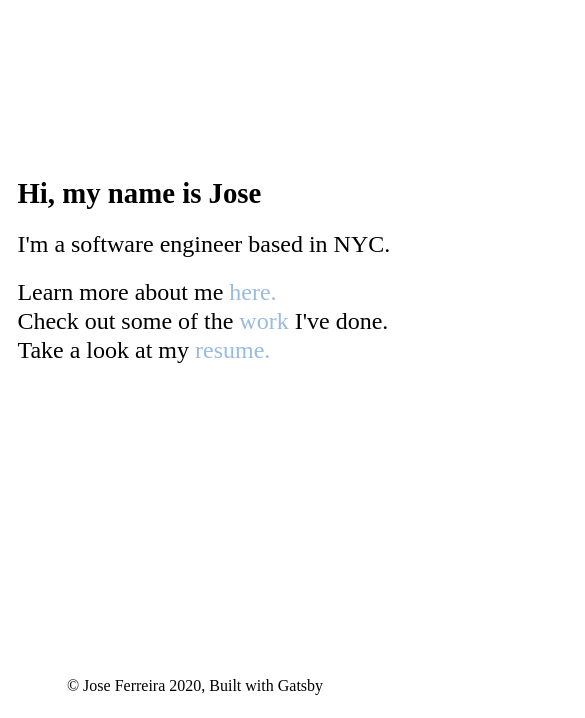
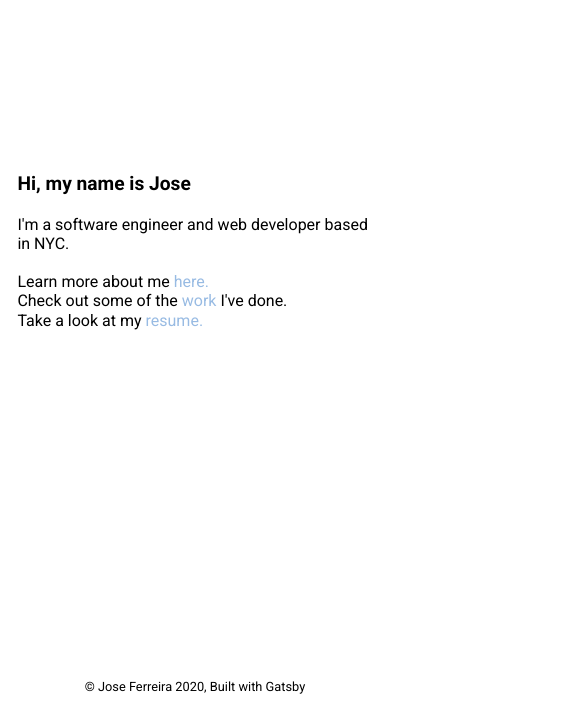
Before and after one commit to joseferreira5/joseferreira5.github.io, a Gatsby site: page / in a window 390 px wide. Shown: the part 126-844 px from the top of the page, 585 px wide, since content can reach past the window. Built offline with nearby package versions, Linux system fonts and the light colour scheme; Gatsby itself is replaced by a stand-in of ours.

Commit message:
Added google fonts and media queries for mobile.

```diff
--- a/gatsby-config.js
+++ b/gatsby-config.js
@@ -11,6 +11,17 @@ module.exports = {
       options: {
         name: `images`,
         path: `${__dirname}/src/images`,
+      },
+    },
+    {
+      resolve: `gatsby-plugin-prefetch-google-fonts`,
+      options: {
+        fonts: [
+          {
+            family: `Roboto`,
+            variants: [`400`, `700`],
+          },
+        ],
       },
     },
     `gatsby-transformer-sharp`,
--- a/package.json
+++ b/package.json
@@ -8,8 +8,10 @@
     "babel-plugin-styled-components": "^1.10.7",
     "gatsby": "^2.21.37",
     "gatsby-image": "^2.4.4",
+    "gatsby-plugin-google-fonts": "^1.0.1",
     "gatsby-plugin-manifest": "^2.4.5",
     "gatsby-plugin-offline": "^3.2.3",
+    "gatsby-plugin-prefetch-google-fonts": "^1.4.3",
     "gatsby-plugin-react-helmet": "^3.3.1",
     "gatsby-plugin-sharp": "^2.6.4",
     "gatsby-plugin-styled-components": "^3.3.2",
--- a/src/components/footer.js
+++ b/src/components/footer.js
@@ -5,6 +5,10 @@ const StyledFooter = styled.footer`
   display: block;
   text-align: center;
   padding: 1.45rem 1.0875rem;
+
+  @media (max-width: 480px) {
+    font-size: 0.8rem;
+  }
 `
 
 export default function Footer() {
--- a/src/components/globalstyle.js
+++ b/src/components/globalstyle.js
@@ -15,6 +15,7 @@ const GlobalStyle = createGlobalStyle`
   }
 
   body {
+    font-family: 'Roboto';
     line-height: 1.2;
   }
 
--- a/src/components/header.js
+++ b/src/components/header.js
@@ -12,9 +12,14 @@ const Container = styled.div`
   display: flex;
   justify-content: space-between;
   align-items: center;
+  flex-wrap: wrap;
   max-width: 960px;
   margin: 0 auto;
   padding: 1.45rem 1.0875rem;
+
+  @media (max-width: 480px) {
+    justify-content: center;
+  }
 `
 
 const Logo = styled.h1`
--- a/src/components/layout.js
+++ b/src/components/layout.js
@@ -16,7 +16,9 @@ const Container = styled.div`
 
 const Main = styled.main`
   margin: 0 auto;
-  min-width: 960px;
+  max-width: 960px;
+  width: 100%;
+  height: 100%;
   padding: 0 1.0875rem 1.45rem;
   flex-grow: 1;
 `
--- a/src/pages/index.js
+++ b/src/pages/index.js
@@ -10,16 +10,26 @@ const Container = styled.section`
   flex-direction: column;
   align-items: flex-start;
   justify-content: center;
-  height: 500px;
+  flex-wrap: wrap;
+  min-height: 500px;
+  width: 100%;
 `
 
 const Heading = styled.h2`
   font-size: 1.8rem;
   font-weight: bold;
+
+  @media (max-width: 480px) {
+    font-size: 1.2rem;
+  }
 `
 
 const Text = styled.p`
   font-size: 1.5rem;
+
+  @media (max-width: 480px) {
+    font-size: 1rem;
+  }
 `
 
 const TextLink = styled(Link)`
@@ -32,7 +42,7 @@ const IndexPage = () => (
     <Container>
       <Heading>Hi, my name is Jose</Heading>
       <br />
-      <Text>I'm a software engineer based in NYC.</Text>
+      <Text>I'm a software engineer and web developer based in NYC.</Text>
       <br />
       <Text>
         Learn more about me <TextLink to="/about">here.</TextLink>
```
Also changed, not shown: 1 other file.
